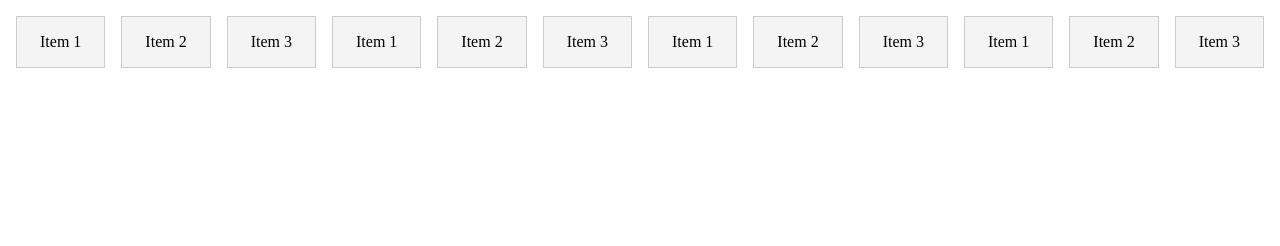
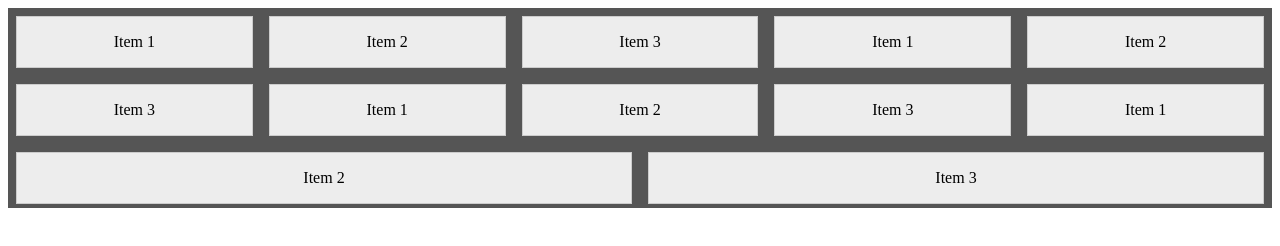
Before and after one commit to webmaaster/flex_basic, a plain HTML site: page index.html in a window 1280 px wide. Drawn offline with Linux system fonts and the light colour scheme.

Commit message:
Bug fixed

```diff
--- a/flex.css
+++ b/flex.css
@@ -1,14 +1,16 @@
 #container{
     display: flex;
+    background: #555555;
+    flex-wrap: wrap;
     /*Align items horizontal*/
-    /*justify-content: space-evenly;
-    flex-direction: column;*/
+    justify-content: space-evenly;
+    /*flex-direction: column;*/
     /*flex-direction: row;*/
  /*   flex-direction: row-reverse;*/
     /*flex-wrap: wrap;*/
    /* flex-flow: row nowrap;*/
     /*justify-content: end;*/
-    justify-content: center;
+    /*justify-content: center;*/
     /*justify-content: space-around;
     justify-content: space-between;
     justify-content: space-evenly;*/
@@ -26,6 +28,7 @@
    stretch
 
    */
+}
 
  .item {
     background: #f4f4f4f4;
```
Lines whose indentation alone changed are shown as unchanged.
